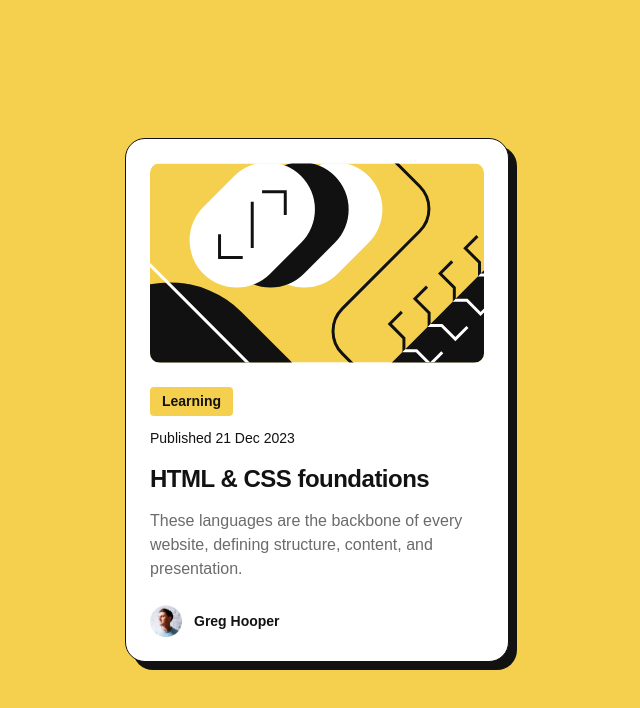
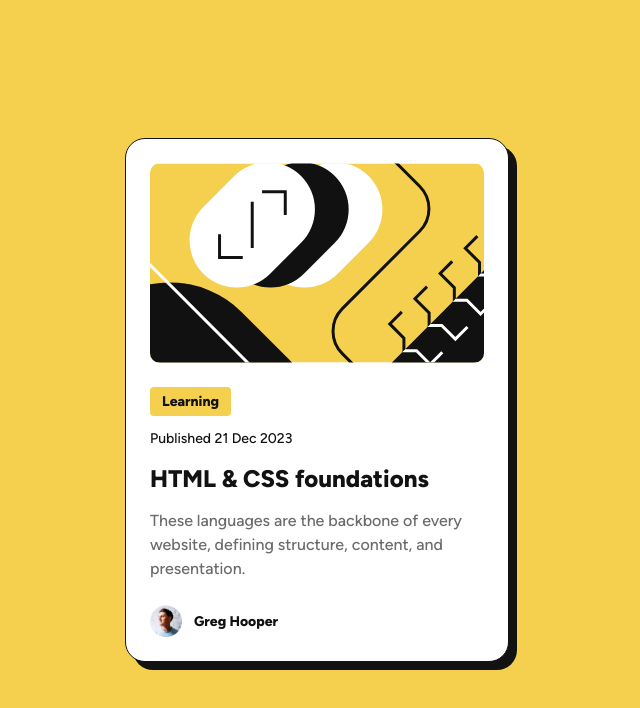
Before and after one commit to elisilk/blog-preview-card-main, a plain HTML site: page index.html in a window 1280 px wide. Shown: the whole page, without its empty margins (323-963 px from the left). Drawn offline with Linux system fonts and the light colour scheme.

Commit message:
Fixed font error.

```diff
--- a/style.css
+++ b/style.css
@@ -1,5 +1,5 @@
 @font-face {
-  font-family: "Outfit";
+  font-family: "Figtree";
   font-style: normal;
   font-weight: 500, 800;
   src: url(assets/fonts/Figtree-VariableFont_wght.ttf) format("truetype");
@@ -142,7 +142,6 @@ calc(14px + (16 - 14) * (100vw - 375px) / (1440 - 375))
 
 .card__title {
   font-size: clamp(1.25rem, 1rem + 1vw, 1.5rem);
-  letter-spacing: -0.5px;
 }
 
 .card__title a,
```
Also changed, not shown: 1 other file.
